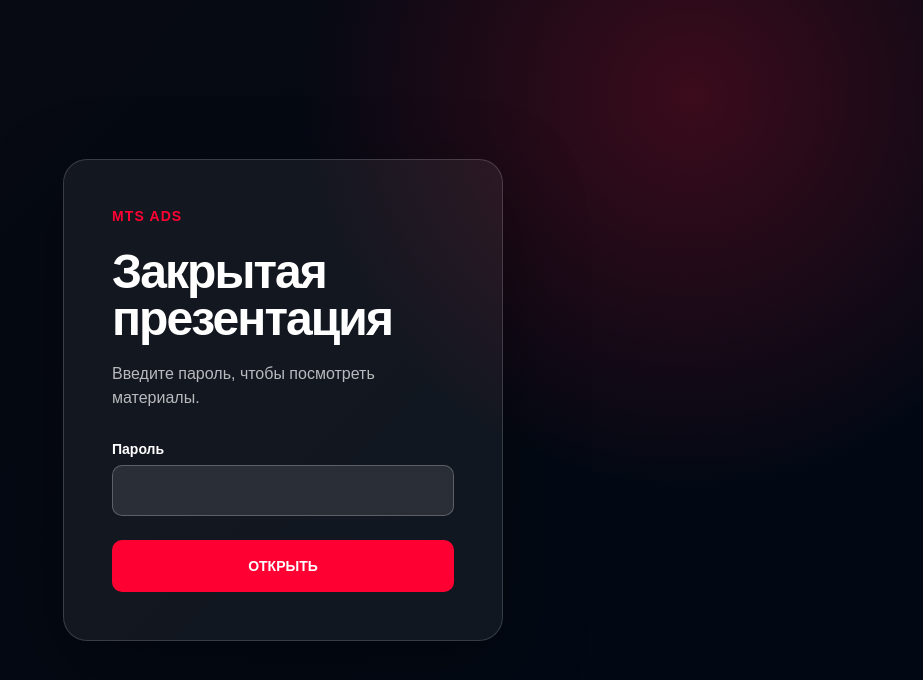
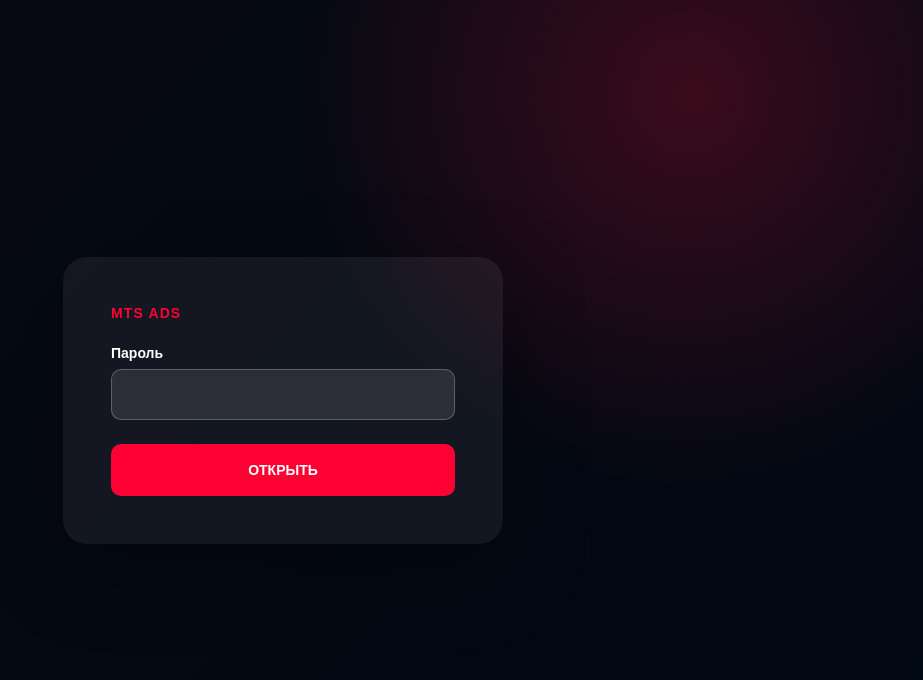
Before and after one commit to mmetrin/mads, a React (Vite) app: page / in a window 1280 px wide. Shown: the top 680 px of the page, without its empty margins (357-1280 px from the left). Built offline with nearby package versions, Linux system fonts and the light colour scheme.

Commit message:
Simplify password gate

```diff
--- a/src/app/PasswordGate.css
+++ b/src/app/PasswordGate.css
@@ -12,7 +12,6 @@
 
 .password-gate__form {
   background: rgb(255 255 255 / 6%);
-  border: 1px solid rgb(255 255 255 / 16%);
   border-radius: 24px;
   box-shadow: 0 24px 80px rgb(0 0 0 / 36%);
   max-width: 440px;
@@ -26,19 +25,6 @@
   font-weight: 700;
   letter-spacing: 0.08em;
   margin: 0 0 24px;
-}
-
-.password-gate__title {
-  font-size: clamp(32px, 7vw, 48px);
-  letter-spacing: -0.04em;
-  line-height: 0.98;
-  margin: 0;
-}
-
-.password-gate__description {
-  color: rgb(255 255 255 / 70%);
-  line-height: 1.45;
-  margin: 20px 0 32px;
 }
 
 .password-gate__label {
--- a/src/app/PasswordGate.jsx
+++ b/src/app/PasswordGate.jsx
@@ -38,10 +38,6 @@
     <main className="password-gate">
       <form className="password-gate__form" onSubmit={handleSubmit}>
         <p className="password-gate__eyebrow">MTS ADS</p>
-        <h1 className="password-gate__title">Закрытая презентация</h1>
-        <p className="password-gate__description">
-          Введите пароль, чтобы посмотреть материалы.
-        </p>
 
         <label className="password-gate__label" htmlFor="access-password">
           Пароль
```
